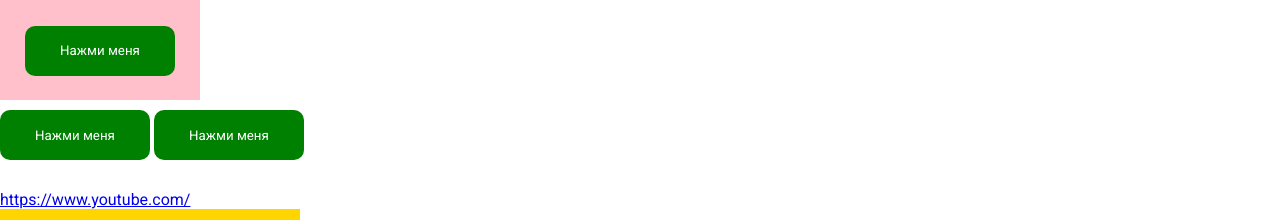
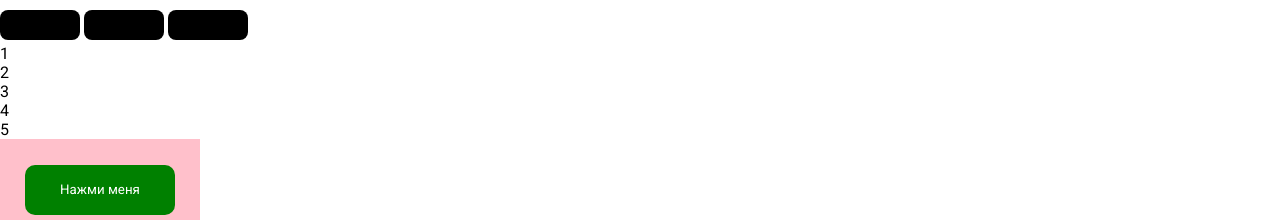
Before and after one commit to Zhdanov-Eugene/educational-js, a plain HTML site: page index.html in a window 1280 px wide. Shown: the top 220 px of the page. Drawn offline with Linux system fonts and the light colour scheme.

Commit message:
data_attributes

```diff
--- a/index.html
+++ b/index.html
@@ -12,6 +12,25 @@
     <link rel="stylesheet" href="css/style.css" />
   </head>
   <body>
+    <div class="wrapper">
+      <div class="first">
+        <button></button>
+        <button id="current"></button>
+        <button></button>
+      </div>
+      <div class="second">
+        <ul>
+          <li>1</li>
+          <li>2</li>
+          <li data-current="3">3</li>
+
+          <li>4</li>
+          <li>5</li>
+        </ul>
+      </div>
+      <div class="third"></div>
+    </div>
+
     <div class="overlay">
       <button class="button" id="btn">Нажми меня</button>
     </div>
--- a/js/script.js
+++ b/js/script.js
@@ -478,9 +478,9 @@ const box = document.getElementById("box"),
 ///////////////////////////////////////event
 ///////////////////////////////////////event
 ///////////////////////////////////////event
-const btn = document.querySelector("button"),
-  butn = document.querySelectorAll("button"),
-  overlay = document.querySelector(".overlay");
+// const btn = document.querySelector("button"),
+//   butn = document.querySelectorAll("button"),
+//   overlay = document.querySelector(".overlay");
 
 // btn.onclick = function () {
 //   alert("Click Hello");
@@ -514,10 +514,10 @@ const btn = document.querySelector("button"),
 // };
 // btn.addEventListener("click", deleteElement);
 
-const deleteElement = (e) => {
-  console.log(e.target);
-  console.log(e.type);
-};
+// const deleteElement = (e) => {
+//   console.log(e.target);
+//   console.log(e.type);
+// };
 // btn.addEventListener("click", deleteElement);
 // overlay.addEventListener("click", deleteElement);
 
@@ -532,6 +532,28 @@ const deleteElement = (e) => {
 // });
 //добавить собития на все кнопки
 
-butn.forEach((item) => {
-  item.addEventListener("click", deleteElement, { once: true });
-}); //одиночное собития
+// butn.forEach((item) => {
+//   item.addEventListener("click", deleteElement, { once: true });
+// }); //одиночное собития
+///////////////////////////////////////data_attributes
+///////////////////////////////////////data_attributes
+///////////////////////////////////////data_attributes
+//console.log(document.head);
+//console.log(document.documentElement);
+//console.log(document.body.childNodes);
+//console.log(document.body.firstChild);
+//console.log(document.body.lastChild);
+
+//console.log(document.querySelector("#current").parentNode);
+//console.log(document.querySelector("#current").parentNode.parentNode);
+//console.log(document.querySelector("[data-current='3']").nextSibling);
+// console.log(document.querySelector("[data-current='3']").previosSibling);
+//console.log(document.querySelector("[data-current='3']").nextElementSibling);
+//console.log(document.querySelector("#current").parentElement);
+
+// for (let node of document.body.childNodes) {
+//   if (node.name == "#text") {
+//     continue;
+//   }
+//   console.log(node);
+// }
```
